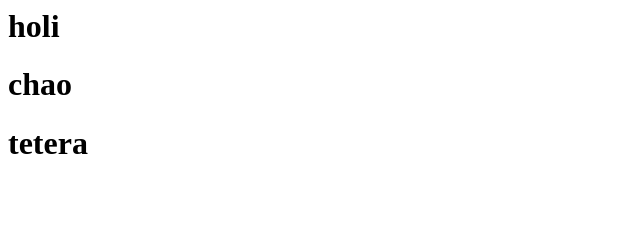
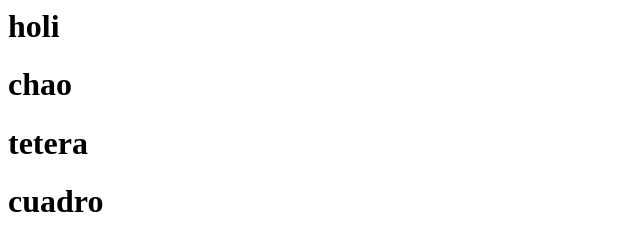
Before and after one commit to enelynnayeli/practicagit, a plain HTML site: page index.html in a window 1280 px wide. Shown: the whole page, without its empty margins (0-640 px from the left). Drawn offline with Linux system fonts and the light colour scheme.

Commit message:
mi cuarto commit

```diff
--- a/index.html
+++ b/index.html
@@ -1,3 +1,4 @@
 <h1>holi</h1>
 <H1>chao</H1>
 <h1>tetera</h1>
+<h1>cuadro</h1>
```
